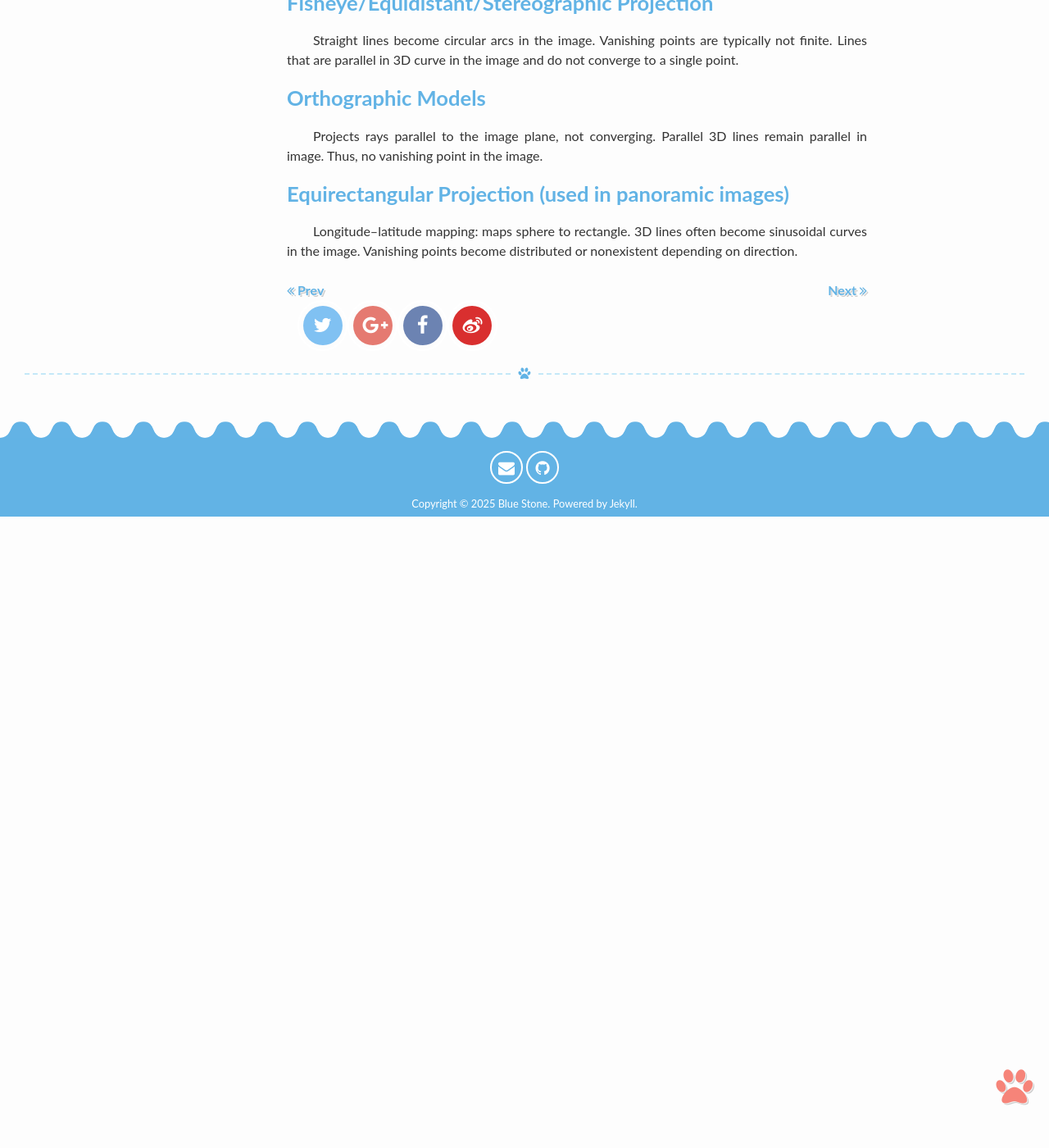
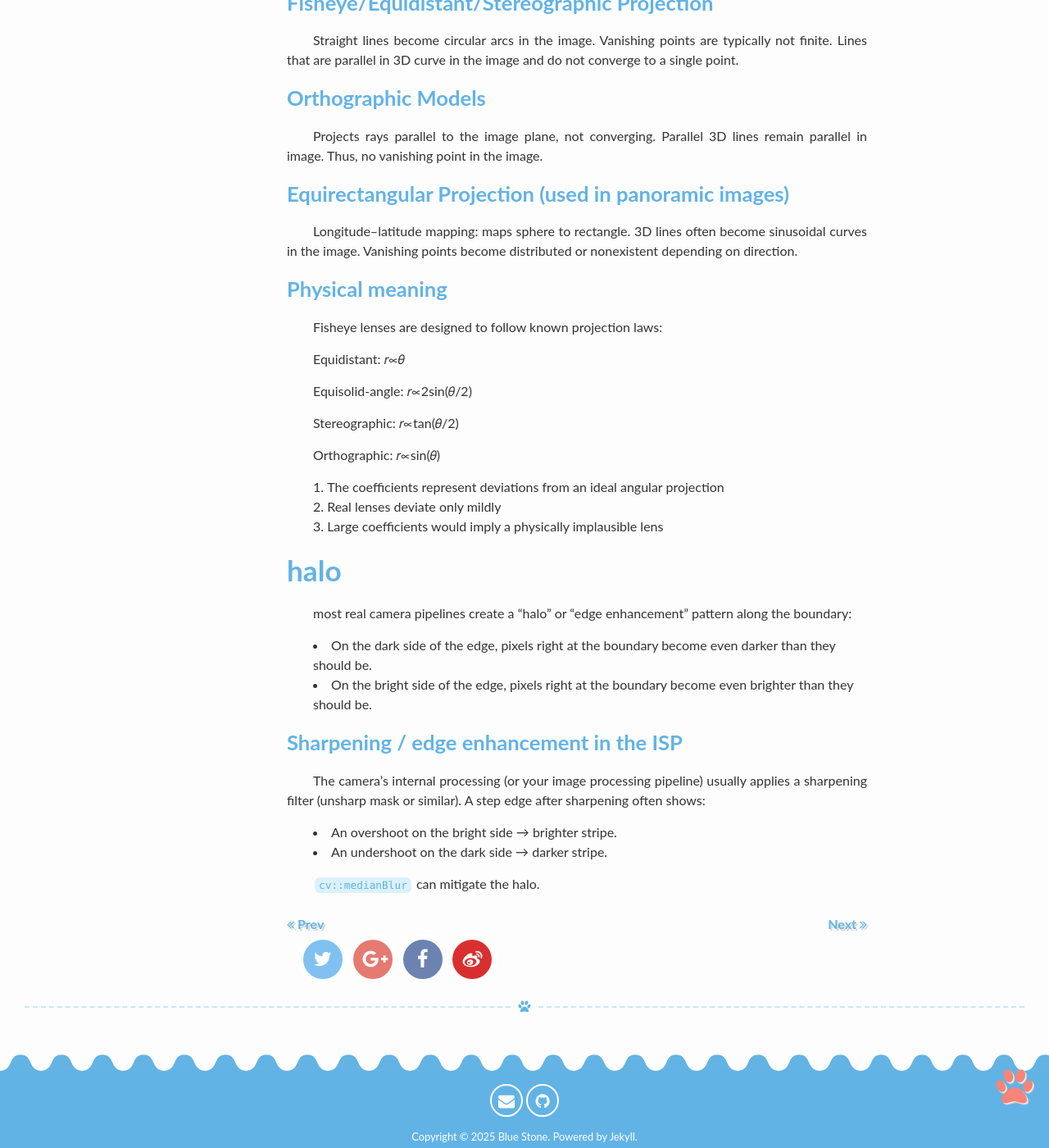
Before and after one commit to blue-stone-j/blue-stone-j.github.io, a Jekyll site: the page built from _posts/localization/2022-11-22-camera.md, in a window 1280 px wide and 1400 px high, scrolled down 2173 px. Shown: the whole window at 82% size. Built offline with Jekyll 4.4.1, drawn with Linux system fonts in a browser that asks for light colours; comment, search, counter and statistics services are not loaded; before the commit the page ends 2803 px from its top, so only the background shows below that; some of the changed text lies outside the part shown.

Commit message:
update061

```diff
--- a/_posts/localization/2022-11-22-camera-projection.md
+++ b/_posts/localization/2022-11-22-camera.md
@@ -79,3 +79,36 @@ Projects rays parallel to the image plane, not converging. Parallel 3D lines rem
 ### Equirectangular Projection (used in panoramic images)
 
 Longitude–latitude mapping: maps sphere to rectangle. 3D lines often become sinusoidal curves in the image. Vanishing points become distributed or nonexistent depending on direction.
+
+### Physical meaning
+
+Fisheye lenses are designed to follow known projection laws:
+
+Equidistant: 𝑟∝𝜃
+
+Equisolid-angle: 𝑟∝2sin⁡(𝜃/2)
+
+Stereographic: 𝑟∝tan⁡(𝜃/2)
+
+Orthographic: 𝑟∝sin⁡(𝜃)
+
+1. The coefficients represent deviations from an ideal angular projection
+2. Real lenses deviate only mildly
+3. Large coefficients would imply a physically implausible lens
+
+# halo
+
+most real camera pipelines create a “halo” or “edge enhancement” pattern along the boundary:
+
+* On the dark side of the edge, pixels right at the boundary become even darker than they should be.
+* On the bright side of the edge, pixels right at the boundary become even brighter than they should be.
+
+### Sharpening / edge enhancement in the ISP
+
+The camera’s internal processing (or your image processing pipeline) usually applies a sharpening filter (unsharp mask or similar).
+A step edge after sharpening often shows:
+
+* An overshoot on the bright side → brighter stripe.
+* An undershoot on the dark side → darker stripe.
+
+`cv::medianBlur` can mitigate the halo.
```
Also changed, not shown: other parts of _posts/localization/2022-11-22-camera.md (+2 -2 lines), _posts/lib/2022-11-25-PCL-segmentation.md (added, +61 -0 lines), _posts/lib/2022-11-25-opencv-filter.md (added, +49 -0 lines), _posts/lib/2022-11-25-opencv-polygon.md (+25 -1 lines), _posts/localization/2022-11-22-transformation.md (+23 -1 lines), _posts/math/2022-11-22-math-other.md (+16 -4 lines).
